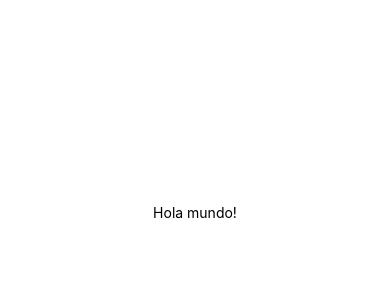
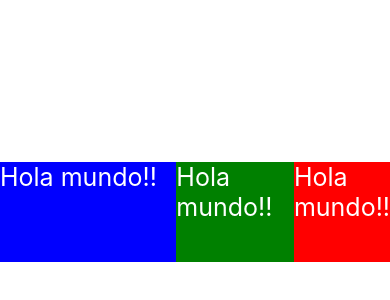
Before and after one commit to valencia12/rn_repaso, a React Native app: screen / in a window 390 px wide. Shown: the part 210-510 px from the top of the page. Built offline with nearby package versions, Linux system fonts and the light colour scheme.

Commit message:
Agregando text, view, flex dimension and direction

```diff
--- a/App.js
+++ b/App.js
@@ -1,19 +1,25 @@
-import { StatusBar } from 'expo-status-bar';
 import React from 'react';
 import { StyleSheet, Text, View } from 'react-native';
 import { useState } from 'react';
 
 
-const Texto = () =>{
+const Texto = ({style}) =>{
   /*Para hacer que cambie el texto hay que manderla la funcion como propiedad*/
  /*Se usara el componenete text como componente papa*/
+ const text1 = "Hola mundo!!"
+ const text2 = "Adios :D"
 
- const [texto, setTexto] = useState("Hola mundo!")
+ const [texto, setTexto] = useState(text1)
+
  const updateText = () =>{
-  setTexto("Adios :D")
+  setTexto(text2)
+
+  if(texto == text2){
+    setTexto(text1)
+  }
 }
  return(
-    <Text onPress={updateText} >{texto}</Text>
+    <Text style={[styles.Texto, style]} onPress={updateText} >{texto}</Text>
   )
 }
 
@@ -21,18 +27,39 @@ const Texto = () =>{
 export default function App() {
   return (
     <View style={styles.container}>
-     <Texto/>
-
-
+     <Texto style={styles.red}/>
+     <Texto style={styles.green}/>
+     <Texto style={styles.blue}/>
     </View>
   );
 }
 
 const styles = StyleSheet.create({
+  Texto:{
+
+    fontSize: 25,
+    color: 'white',
+    height: 100,
+    width: 100
+  },
+  red:{ //3 + 2 + 1 = 6
+    flex: 1,
+    backgroundColor: 'red',
+  },
+  green:{
+    flex: 2,
+    backgroundColor: 'green',
+  },
+  blue:{
+    flex: 3,
+    backgroundColor: 'blue',
+  },
   container: {
     flex: 1,
+    flexDirection: 'row-reverse',
     backgroundColor: '#fff',
     alignItems: 'center',
     justifyContent: 'center',
   },
+
 });
```
